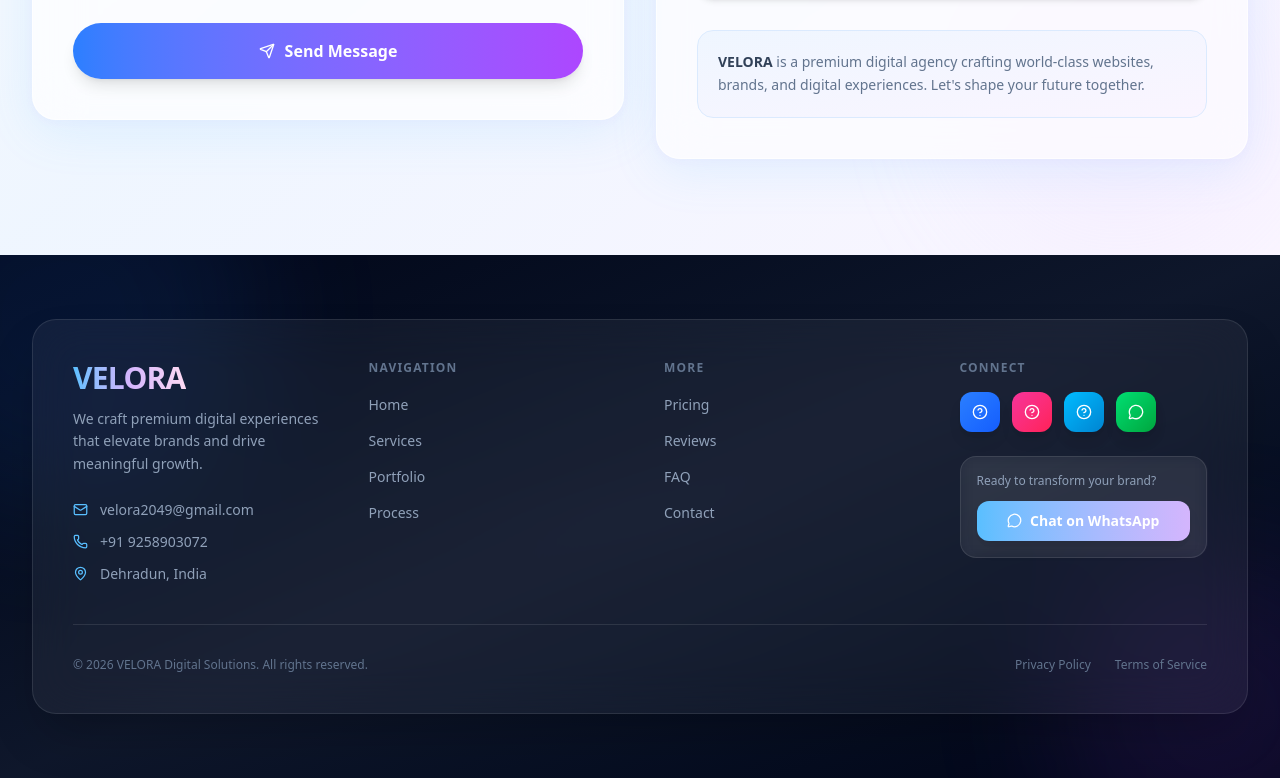
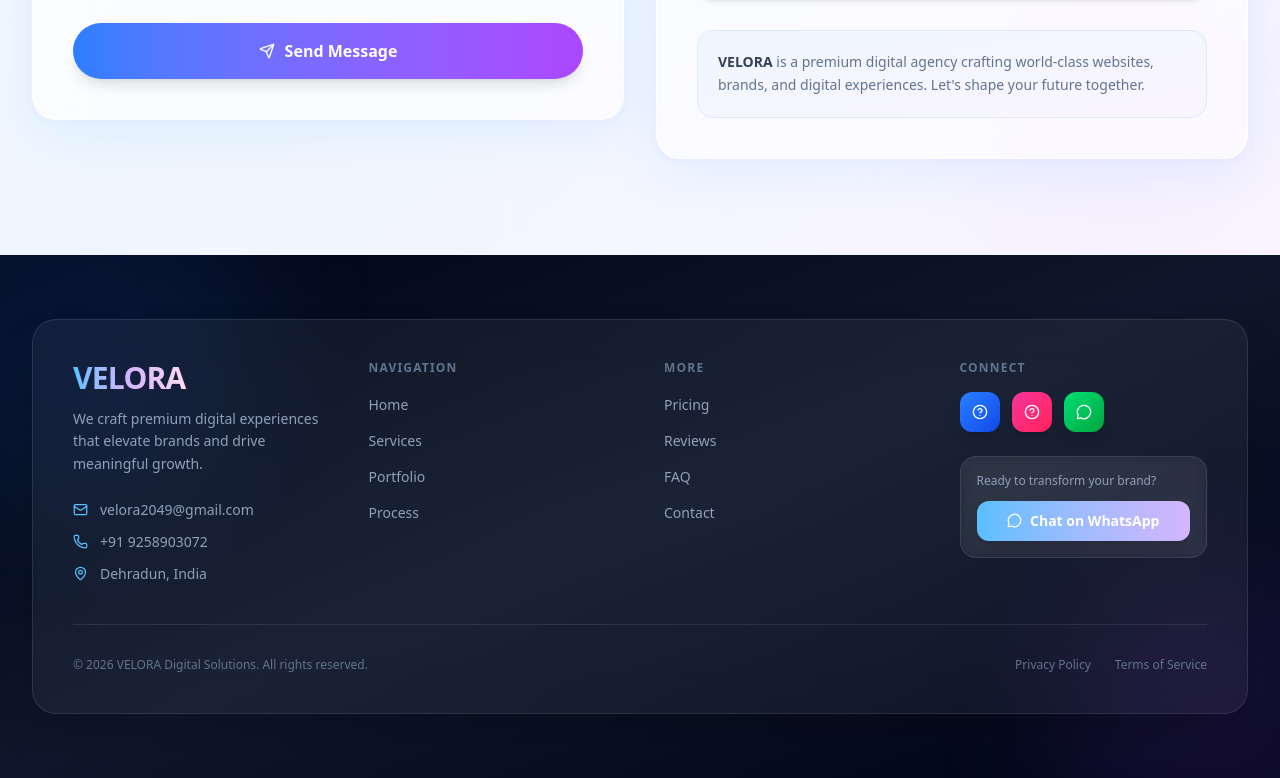
Before and after one commit to Swarajaya/delta-bolt-momentum, a React (Vite) app in the folder frontend/: page / in a window 1280 px wide. Shown: the part 7938-8716 px from the top of the page. Built offline with nearby package versions, Linux system fonts and the light colour scheme.

Commit message:
Add Facebook link and update social icons in Footer

```diff
--- a/frontend/src/components/Footer.jsx
+++ b/frontend/src/components/Footer.jsx
@@ -13,10 +13,29 @@
 ];
 
 const SOCIAL_LINKS = [
-  { name: 'Linkedin', icon: 'Linkedin', href: 'https://linkedin.com', label: 'LinkedIn', color: 'from-blue-500 to-blue-600' },
-  { name: 'Instagram', icon: 'Instagram', href: 'https://instagram.com', label: 'Instagram', color: 'from-pink-500 to-rose-500' },
-  { name: 'Twitter', icon: 'Twitter', href: 'https://twitter.com', label: 'Twitter / X', color: 'from-sky-400 to-sky-600' },
-  { name: 'MessageCircle', icon: 'MessageCircle', href: 'https://wa.me/919258903072', label: 'WhatsApp', color: 'from-green-400 to-green-600' },
+  {
+    name: 'Facebook',
+    icon: 'Facebook',
+    href: 'https://www.facebook.com/share/1LHXJQA23U/',
+    label: 'Facebook',
+    color: 'from-blue-500 to-blue-700',
+  },
+
+  {
+    name: 'Instagram',
+    icon: 'Instagram',
+    href: 'https://www.instagram.com/velor.a14?igsh=YXVnYzIwY3k0N2hp',
+    label: 'Instagram',
+    color: 'from-pink-500 to-rose-500',
+  },
+
+  {
+    name: 'MessageCircle',
+    icon: 'MessageCircle',
+    href: 'https://wa.me/919258903072',
+    label: 'WhatsApp',
+    color: 'from-green-400 to-green-600',
+  },
 ];
 
 const containerVariants = {
@@ -40,18 +59,16 @@
 };
 
 function Footer() {
-  const LinkedinIcon = Icons['Linkedin'] || Icons['HelpCircle'];
+  const FacebookIcon = Icons['Facebook'] || Icons['HelpCircle'];
   const InstagramIcon = Icons['Instagram'] || Icons['HelpCircle'];
-  const TwitterIcon = Icons['Twitter'] || Icons['HelpCircle'];
   const MessageCircleIcon = Icons['MessageCircle'] || Icons['HelpCircle'];
   const MailIcon = Icons['Mail'] || Icons['HelpCircle'];
   const PhoneIcon = Icons['Phone'] || Icons['HelpCircle'];
   const MapPinIcon = Icons['MapPin'] || Icons['HelpCircle'];
 
   const iconMap = {
-    Linkedin: LinkedinIcon,
+    Facebook: FacebookIcon,
     Instagram: InstagramIcon,
-    Twitter: TwitterIcon,
     MessageCircle: MessageCircleIcon,
   };
 
@@ -73,7 +90,7 @@
         viewport={{ once: true, margin: '-80px' }}
         className="relative z-10 max-w-7xl mx-auto px-8 py-16"
       >
-        <div className="backdrop-blur-xl bg-white/5 border border-white/10 rounded-3xl p-10 shadow-2xl" style={undefined}>
+        <div className="backdrop-blur-xl bg-white/5 border border-white/10 rounded-3xl p-10 shadow-2xl">
           <div className="grid grid-cols-1 md:grid-cols-2 lg:grid-cols-4 gap-12">
 
             <motion.div variants={itemVariants} className="lg:col-span-1 flex flex-col gap-6">
@@ -94,6 +111,7 @@
                   <MailIcon size={15} className="shrink-0 text-[#59bfff]" />
                   velora2049@gmail.com
                 </a>
+
                 <a
                   href="tel:+919258903072"
                   className="flex items-center gap-3 text-sm text-slate-400 hover:text-[#59bfff] transition-colors duration-200"
@@ -101,6 +119,7 @@
                   <PhoneIcon size={15} className="shrink-0 text-[#59bfff]" />
                   +91 9258903072
                 </a>
+
                 <span className="flex items-center gap-3 text-sm text-slate-400">
                   <MapPinIcon size={15} className="shrink-0 text-[#59bfff]" />
                   Dehradun, India
@@ -109,7 +128,10 @@
             </motion.div>
 
             <motion.div variants={itemVariants} className="flex flex-col gap-4">
-              <h4 className="text-xs font-semibold uppercase tracking-widest text-slate-500">Navigation</h4>
+              <h4 className="text-xs font-semibold uppercase tracking-widest text-slate-500">
+                Navigation
+              </h4>
+
               <ul className="flex flex-col gap-3">
                 {leftLinks.map((link) => (
                   <li key={link.label}>
@@ -125,7 +147,10 @@
             </motion.div>
 
             <motion.div variants={itemVariants} className="flex flex-col gap-4">
-              <h4 className="text-xs font-semibold uppercase tracking-widest text-slate-500">More</h4>
+              <h4 className="text-xs font-semibold uppercase tracking-widest text-slate-500">
+                More
+              </h4>
+
               <ul className="flex flex-col gap-3">
                 {rightLinks.map((link) => (
                   <li key={link.label}>
@@ -142,10 +167,14 @@
 
             <motion.div variants={itemVariants} className="flex flex-col gap-6">
               <div>
-                <h4 className="text-xs font-semibold uppercase tracking-widest text-slate-500 mb-4">Connect</h4>
+                <h4 className="text-xs font-semibold uppercase tracking-widest text-slate-500 mb-4">
+                  Connect
+                </h4>
+
                 <div className="flex flex-wrap gap-3">
                   {SOCIAL_LINKS.map((social) => {
                     const SocialIcon = iconMap[social.icon] || Icons['HelpCircle'];
+
                     return (
                       <motion.a
                         key={social.name}
@@ -165,7 +194,10 @@
               </div>
 
               <div className="backdrop-blur-sm bg-white/5 border border-white/10 rounded-2xl p-4">
-                <p className="text-xs text-slate-400 mb-3">Ready to transform your brand?</p>
+                <p className="text-xs text-slate-400 mb-3">
+                  Ready to transform your brand?
+                </p>
+
                 <motion.a
                   href="https://wa.me/919258903072"
                   target="_blank"
@@ -188,9 +220,21 @@
             <p className="text-xs text-slate-500">
               &copy; {new Date().getFullYear()} VELORA Digital Solutions. All rights reserved.
             </p>
+
             <div className="flex items-center gap-6">
-              <a href="/#privacy" className="text-xs text-slate-500 hover:text-slate-300 transition-colors duration-200">Privacy Policy</a>
-              <a href="/#terms" className="text-xs text-slate-500 hover:text-slate-300 transition-colors duration-200">Terms of Service</a>
+              <a
+                href="/#privacy"
+                className="text-xs text-slate-500 hover:text-slate-300 transition-colors duration-200"
+              >
+                Privacy Policy
+              </a>
+
+              <a
+                href="/#terms"
+                className="text-xs text-slate-500 hover:text-slate-300 transition-colors duration-200"
+              >
+                Terms of Service
+              </a>
             </div>
           </motion.div>
         </div>
```
